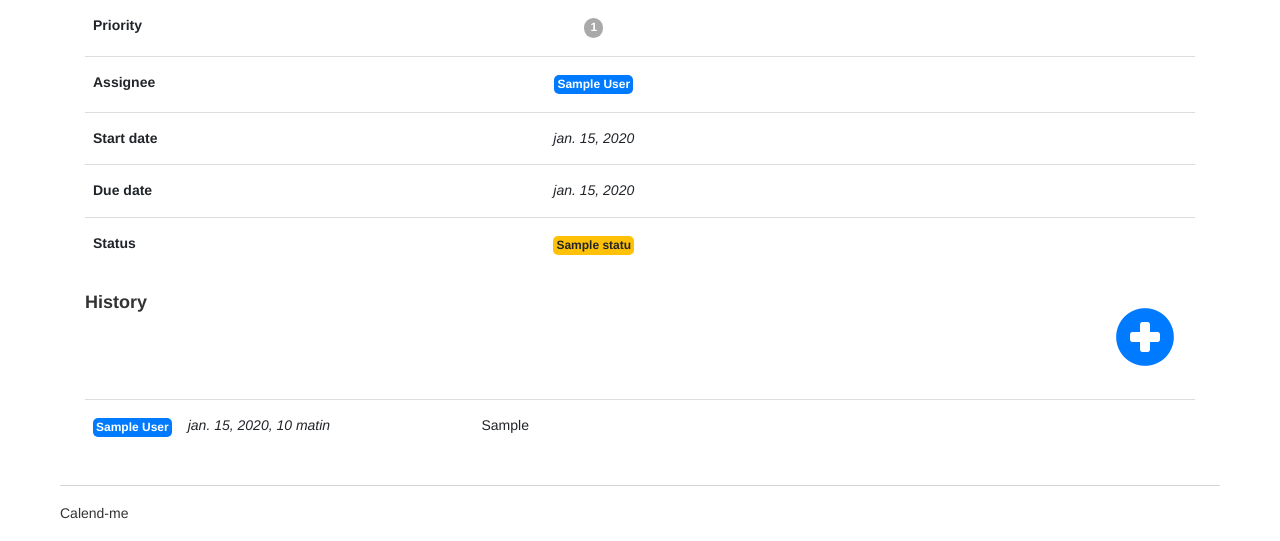
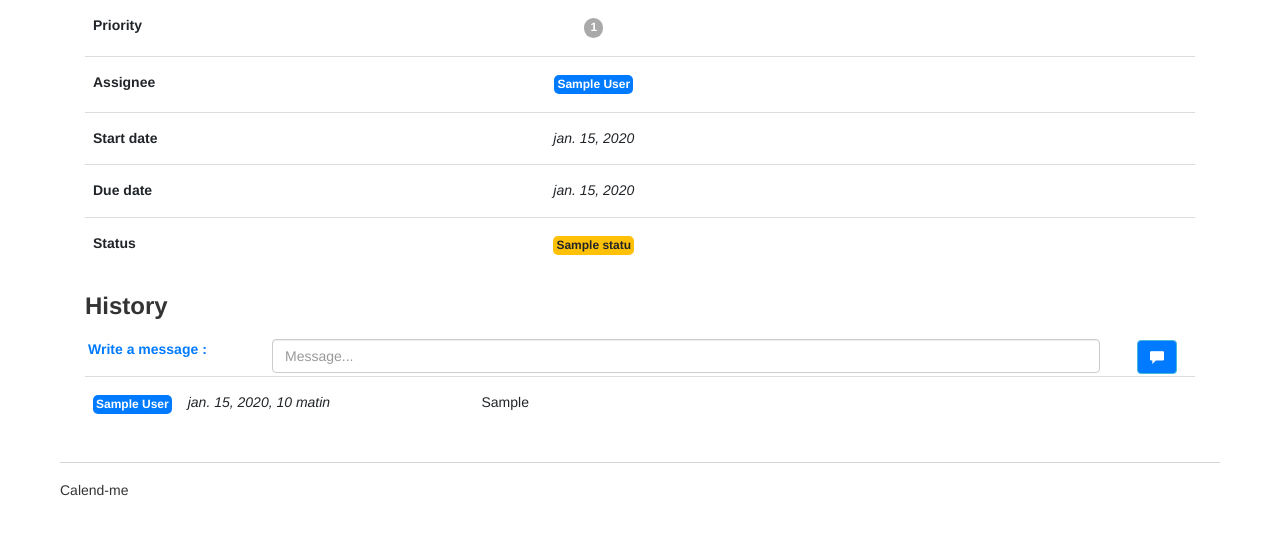
Before and after one commit to Emilie-Thome/Projet_Application_Web, a Django app: page /taskmanager/task/1 in a window 1280 px wide. Shown: the part 528-1069 px from the top of the page. After the commit the page ends 1024 px from the top, so only its background shows below. Run offline with Django 3.2, Linux system fonts and the light colour scheme; a user stored in the database is signed in; tables that the repository leaves empty hold one stand-in row (values such as "Sample post"); some libraries are stand-ins or nearby versions.

Commit message:
journal entry is added to task view, more practical template modified bug in form adjusted

```diff
--- a/projet_application_web/taskmanager/form.py
+++ b/projet_application_web/taskmanager/form.py
@@ -60,9 +60,9 @@ class JournalForm(forms.ModelForm):
         model = Journal
         fields = ('entry',)  # Only the entry is necessary
 
-    # Fields widgets are defined :
-    widgets = {'entry':forms.TextInput(attrs={'class':'form-control col-sm-8',
-                                              'placeholder':'Entry...'}),}
+        # Fields widgets are defined :
+        widgets = {'entry':forms.TextInput(attrs={'class':'form-control col-sm-9',
+                                                  'placeholder':'Message...'}),}
 
-    # Fields labels are defined :
-    labels = {'entry': 'Entry :',}
+        # Fields labels are defined :
+        labels = {'entry': 'Write a message :',}
--- a/projet_application_web/taskmanager/templates/taskmanager/task.html
+++ b/projet_application_web/taskmanager/templates/taskmanager/task.html
@@ -56,39 +56,22 @@
 </table>
 
 <!-- History -->
-
+<h3 class="display-6" style="font-weight: bold">History</h3>
 <!-- If A Journal Is Added Or Editted -->
-{% if form %}
-<form action="" method="post">
+<form action="{% url 'task' task.id %}" method="post">
     {% csrf_token %}
     <!-- Fields -->
-    {% for field in form %}
-    <div class="form-group row">
-        <label class="col-sm-offset-1 col-sm-2 col-form-label">{{ field.label_tag }}</label>
-        {{ field }}
-    </div>
-    {% endfor %}
-    <!-- Submit Journal -->
-    <div class="form-row">
-        <div class="col-lg-offset-1 col">
-            {% if journal %}
-            <button type="submit" class="btn btn-primary btn-md">Modify</button>
-            {% else %}
-            <button type="submit" class="btn btn-primary btn-md">Enter</button>
-            {% endif %}
+    <div class="form-group row" style="color: #007bff; margin-top: 2rem">
+        <div class="col-sm-2 col-form-label">{{ form.entry.label_tag }}</div>
+        {{ form.entry }}
+        <!-- Submit Journal -->
+        <div class="col-sm-1">
+            <button type="submit" class="btn btn-info glyphicon glyphicon-comment"></button>
         </div>
     </div>
 </form>
-{% else %} <!-- Add Journal Button -->
-<button style="position: relative; float: right; border: none; background-color: white; padding: 1rem 2rem; font-size:6rem">
-    <a href="{% url 'newjournal' task.id %}" class="btn-block" style="color: #007bff;">
-        <span class="glyphicon glyphicon-plus-sign"></span>
-    </a>
-</button>
-{% endif %}
 
 <!-- Current History -->
-<h4 class="display-6" style="font-weight: bold">History</h4>
 <table class="table">
   <tbody>
     {% for journal in journals %}
--- a/projet_application_web/taskmanager/urls.py
+++ b/projet_application_web/taskmanager/urls.py
@@ -7,5 +7,5 @@ urlpatterns = [
     path('task/<int:id>', views.task, name='task'),
     path('<int:id>/newtask', views.newtask, name='newtask'),
     path('task/<int:id>/edittask', views.edittask, name='edittask'), # Usually edit is added after task id
-    path('task/<int:id>/newjournal', views.newjournal, name='newjournal'), # Usually edit is added after task id
+
 ]
--- a/projet_application_web/taskmanager/views.py
+++ b/projet_application_web/taskmanager/views.py
@@ -54,6 +54,7 @@
 
 ##
 # Display one task, details associated and history
+# History can be added
 #
 # @param request     WSGIRequest list with all HTTP Request
 # @param             id The task's ID
@@ -65,7 +66,21 @@
     journals = Journal.objects.filter(task=task)
 
     permission(user, task.project) # Checks if the user is a member of the project
-    return render(request, 'taskmanager/task.html', {'task': task,
+
+    ''' New journal entry can always be posted, no specific view '''
+    if request.method == 'POST':
+        form = JournalForm(request.POST)
+        if form.is_valid():
+            journal = form.save(commit=False) # Do not save directly in the DB
+            journal.task = task # The project is not in the form because it is already defined
+            journal.author = user
+            journal.save()
+            return redirect('task', id=task.id)
+    else:
+        form = JournalForm()
+
+    return render(request, 'taskmanager/task.html', {'form': form,
+                                                     'task': task,
                                                      'journals': journals,
                                                      'user': user})
 
@@ -124,33 +139,3 @@
     return render(request, 'taskmanager/newtask.html', {'form': form,
                                                         'task': task,
                                                         'user': user})
-
-##
-# Add a new journal to the Task
-#
-# @param request     WSGIRequest list with all HTTP Request
-# @param             id The Task's ID
-##
-@login_required(login_url='/accounts/login/')
-def newjournal(request, id):
-    user = request.user
-    task = get_object_or_404(Task, id=id)
-    permission(user, task.project) # Checks if the user is a member of the project
-
-    if request.method == 'POST':
-        form = JournalForm(request.POST)
-        if form.is_valid():
-            journal = form.save(commit=False) # Do not save directly in the DB
-            journal.task = task # The project is not in the form because it is already defined
-            journal.author = user
-            journal.save()
-            return redirect('task', id=task.id)
-    else:
-        form = JournalForm()
-
-    journals = Journal.objects.filter(task=task)
-    # Use task.html and add {% if form %}
-    return render(request, 'taskmanager/task.html', {'form': form,
-                                                     'task': task,
-                                                     'journals': journals,
-                                                     'user': user})
```
